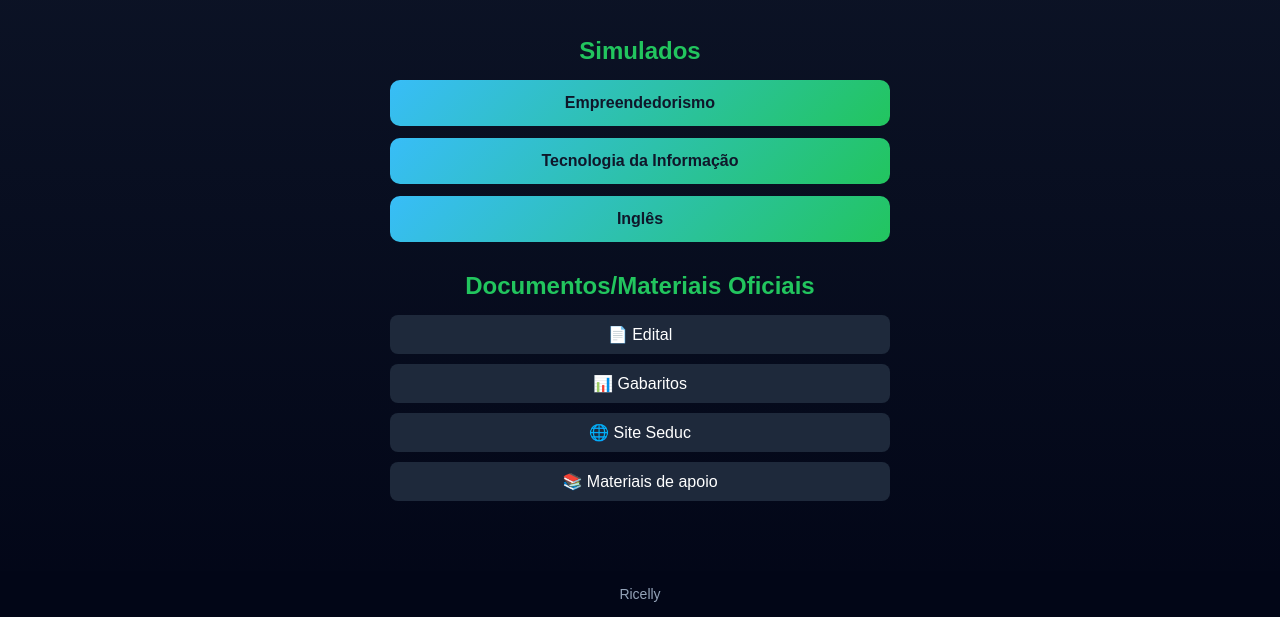
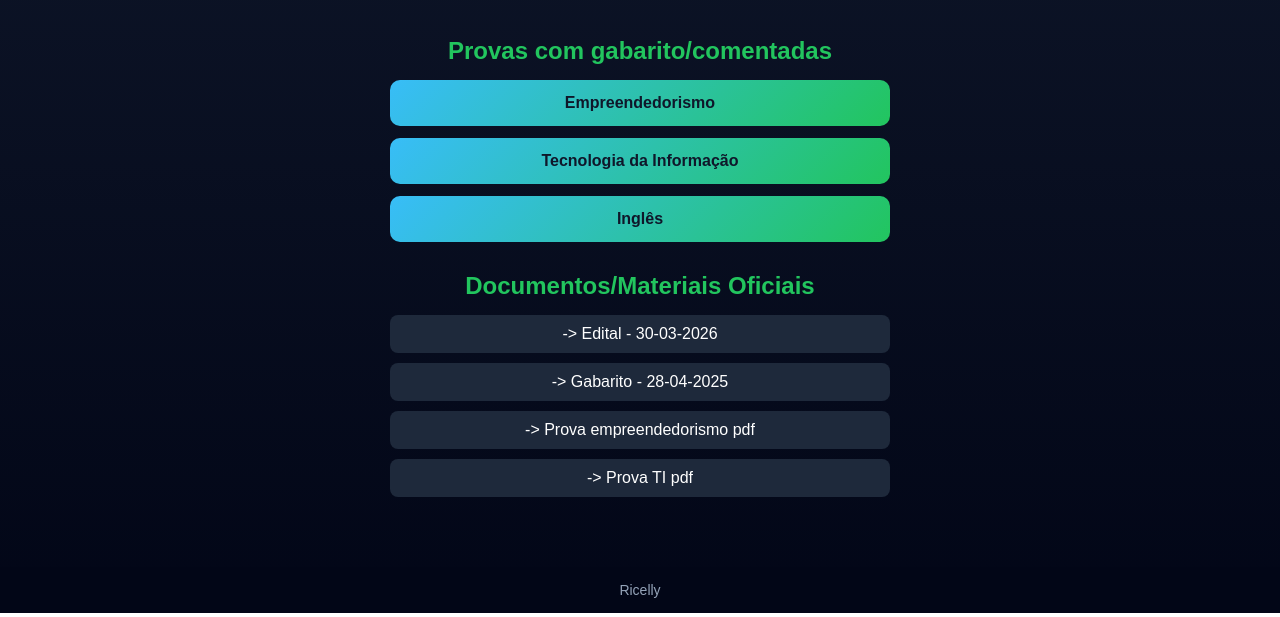
Before and after one commit to jaksonricelly/quiz_ppm, a plain HTML site: page index.html in a window 1280 px wide. Shown: the part 238-855 px from the top of the page. Drawn offline with Linux system fonts and the light colour scheme.

Commit message:
Ajuste home page

```diff
--- a/index.html
+++ b/index.html
@@ -18,7 +18,7 @@
 
     <!-- PROVAS -->
     <section class="section">
-      <h2>Simulados</h2>
+      <h2>Provas com gabarito/comentadas</h2>
 
       <div class="buttons">
         <a href="" class="btn">Empreendedorismo</a>
@@ -32,10 +32,10 @@
       <h2>Documentos/Materiais Oficiais</h2>
 
       <div class="links">
-        <a href="#" class="link-item">📄 Edital</a>
-        <a href="#" class="link-item">📊 Gabaritos</a>
-        <a href="#" class="link-item">🌐 Site Seduc</a>
-        <a href="#" class="link-item">📚 Materiais de apoio</a>
+        <a href="https://seduc.pi.gov.br/download/editais/35-editais-30-03-2026-18-24-34.pdf" class="link-item"> -> Edital - 30-03-2026</a>
+        <a href="https://seduc.pi.gov.br/download/editais/66-editais-28-04-2026-21-24-16.pdf" class="link-item"> -> Gabarito - 28-04-2025</a>
+        <a href="https://seduc.pi.gov.br/_dopiauiparaomundo/prova1.pdf" class="link-item"> -> Prova empreendedorismo pdf</a>
+        <a href="https://seduc.pi.gov.br/_dopiauiparaomundo/prova2.pdf" class="link-item"> -> Prova TI pdf </a>
       </div>
     </section>
 
```
